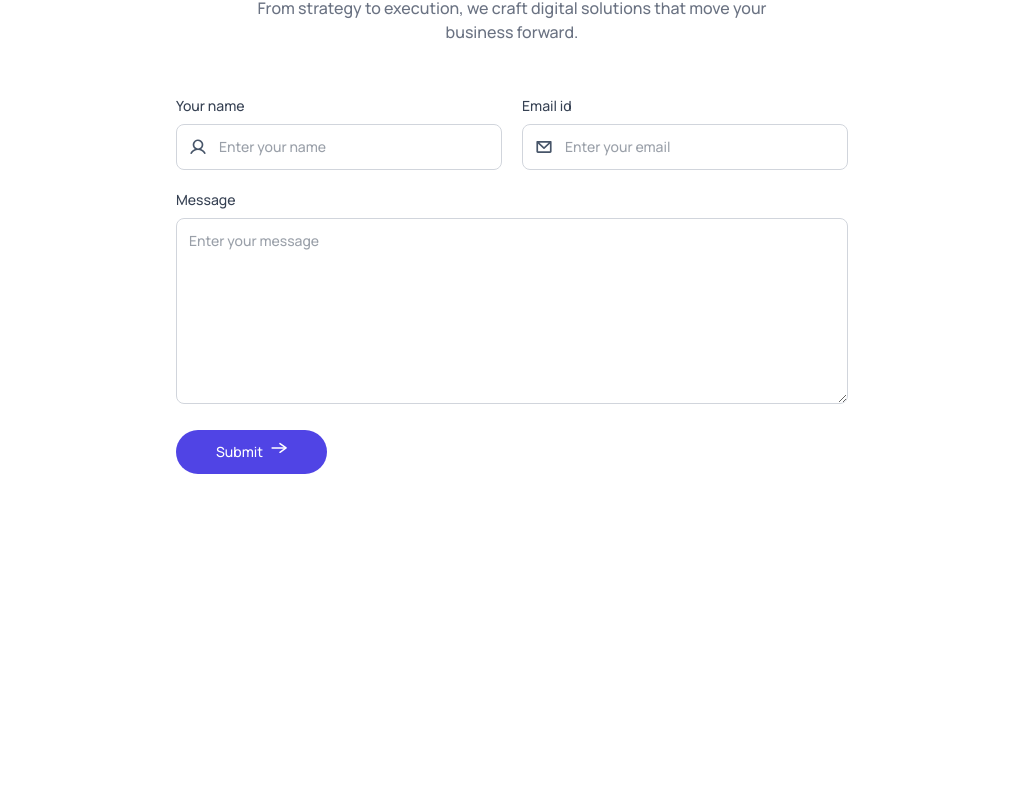
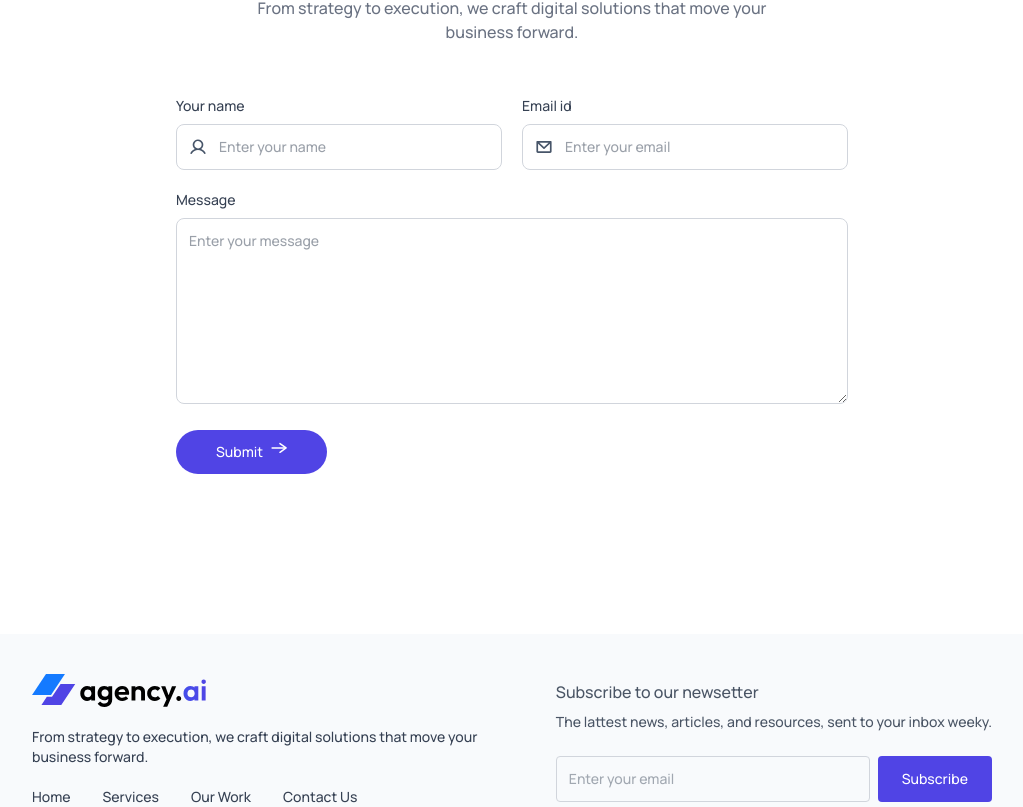
Before and after one commit to funso1234/Agent, a React (Vite) app: page / in a window 1280 px wide. Shown: the part 3204-4011 px from the top of the page, without its empty margins (128-1151 px from the left). Before the commit the page ends 3678 px from the top, so only its background shows below. Built offline with nearby package versions, Linux system fonts and the light colour scheme.

Commit message:
working on footer component

```diff
--- a/src/App.jsx
+++ b/src/App.jsx
@@ -7,6 +7,7 @@
 import Teams from './components/Teams'
 import ContactUs from './components/ContactUs'
 import {Toaster} from 'react-hot-toast'
+import Footer from './components/Footer'
 
 const App = () => {
 
@@ -22,6 +23,7 @@
       <OurWork/>
       <Teams/>
       <ContactUs/>
+      <Footer theme={theme}/>
     </div>
   )
 }
--- a/src/components/ContactUs.jsx
+++ b/src/components/ContactUs.jsx
@@ -5,7 +5,7 @@
 
 const ContactUs = () => {
 
-    const [state, handleSubmit] = useForm("xpwlevre");
+ const [state, handleSubmit] = useForm("xpwlevre");
  const formRef = useRef(null);
  const [showSuccess, setShowSuccess] = useState(false);
 
--- /dev/null
+++ b/src/components/Footer.jsx
@@ -0,0 +1,44 @@
+import React from 'react'
+import assets from '../assets/assets'
+
+const Footer = ({theme}) => {
+  return (
+    <div className='bg-slate-50 dark:bg-gray-900 pt-10 sm:pt-10 mt-20 sm:mt-40 px-4
+    sm:px-10 lg:px-24 xl:px-40'>
+
+        <div className='flex justify-between lg:items-center max-lg:flex-col gap-10'>
+            <div className='space-y-5 text-sm text-gray-700 dark:text-gray-400'>
+                <img src={theme === 'dark' ? assets.logo_dark : assets.logo} className='w-32 sm:w-44' alt="" />
+                <p className='max-w-md'>From strategy to execution, we craft
+        digital solutions that move your business forward.</p>
+
+                <ul className='flex gap-8'>
+                    <li><a className='hover:text-primary' href="#hero">Home</a></li>
+                    <li><a className='hover:text-primary' href="#services">Services</a></li>
+                    <li><a className='hover:text-primary' href="#our-work">Our Work</a></li>
+                    <li><a className='hover:text-primary' href="#contact-us">Contact Us</a></li>
+                </ul>
+            </div>
+            <div className='text-gray-600 dark:text-gray-400'>
+                <h3 className='font-semibold'>Subscribe to our newsetter</h3>
+                <p className='text-sm mt-2 mb-6'>The lattest news, articles, and resources,
+                    sent to your inbox weeky.
+                </p>
+
+                <div className='flex gap-2 text-sm'>
+                    <input type="email" placeholder='Enter your email' className='w-full
+                    p-3 text-sm outline-none rounded dark:text-gray-200 bg-transparent border
+                    border-gray-300 dark:border-gray-500'/>
+
+                     <button className='bg-primary text-white rounded px-6'>Subscribe</button>
+
+                </div>
+
+            </div>
+        </div>
+
+    </div>
+  )
+}
+
+export default Footer
```
